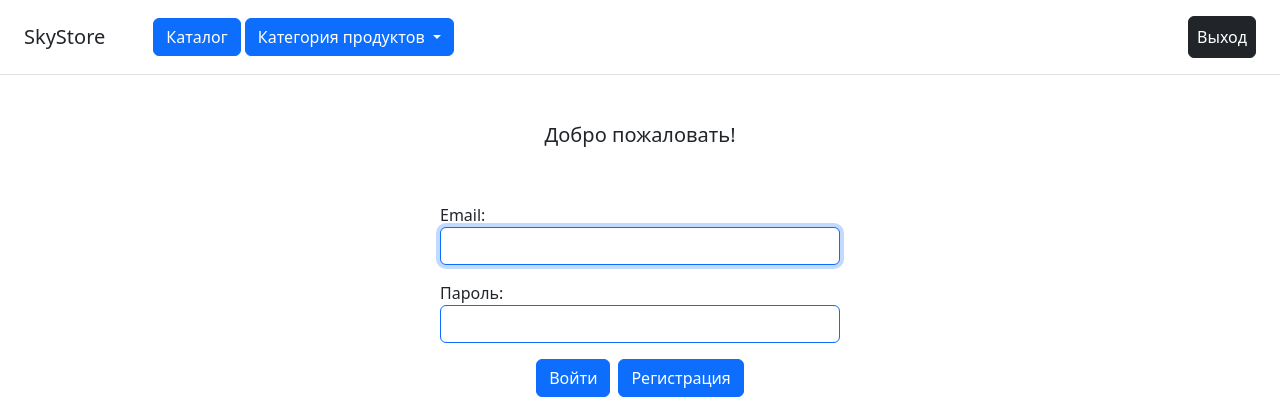
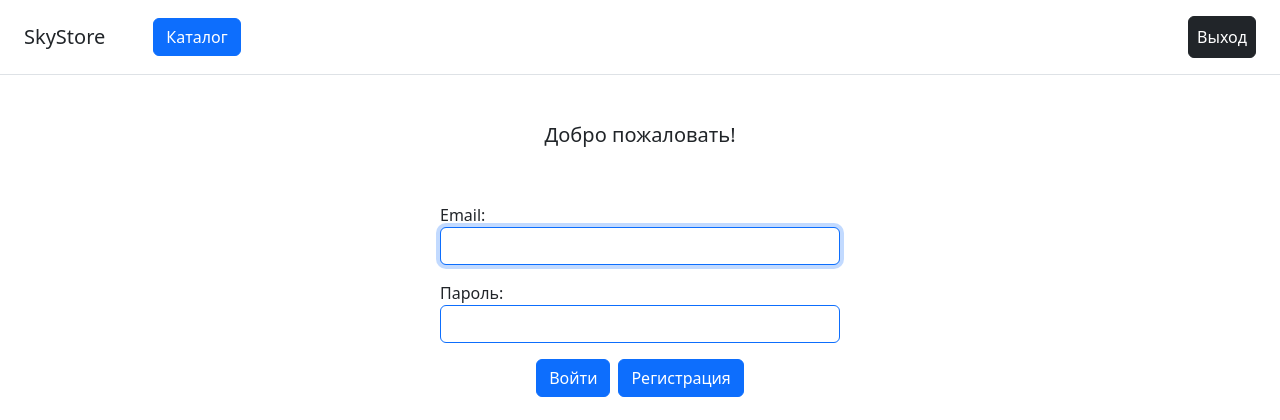
Before and after one commit to Nikodim26/homeworks__6, a Django app: page /login/?next=/product/new/ in a window 1280 px wide. Shown: the top 420 px of the page. Run offline with Django 5.2, Linux system fonts and the light colour scheme; parts of the project's set-up code (start-up, migrations or seed data) failed here and were passed over; some libraries are stand-ins or nearby versions.

Commit message:
просто так

```diff
--- a/catalog/templates/catalog_base.html
+++ b/catalog/templates/catalog_base.html
@@ -17,14 +17,15 @@
     <nav class="ms-5 d-flex justify-content-between align-items-center w-100">
         <div>
             <a class="btn btn-primary" href="{% url 'catalog:catalogue' %}">Каталог</a>
-
-            <button class="btn btn-primary dropdown-toggle" type="button" data-bs-toggle="dropdown"
-                        aria-expanded="false"> Категория продуктов </button>
+            {% if categories %}
+                <button class="btn btn-primary dropdown-toggle" type="button" data-bs-toggle="dropdown"
+                        aria-expanded="false"> Категории продуктов </button>
                 <ul class="dropdown-menu">
                     {% for category in categories %}
                         <li><a class="dropdown-item" href="{% url 'catalog:product_list' category.pk %}">{{ category }}</a></li>
                     {% endfor %}
                 </ul>
+            {% endif %}
 
             {% if request.path == '/catalogue/' %}
                 <a class="btn btn-primary" href="{% url 'catalog:product_create' %}">Новый продукт</a>
--- a/catalog/views.py
+++ b/catalog/views.py
@@ -22,6 +22,7 @@ class ProductListView(TemplateView):
         context = super().get_context_data(**kwargs)
         context['products_list'] = ProductService.get_products_list(self.kwargs['category_pk'])
         context['category'] = get_object_or_404(Category, pk=self.kwargs['category_pk'])
+        context['categories'] = ProductService.get_categories()
         return context
 
 
```
